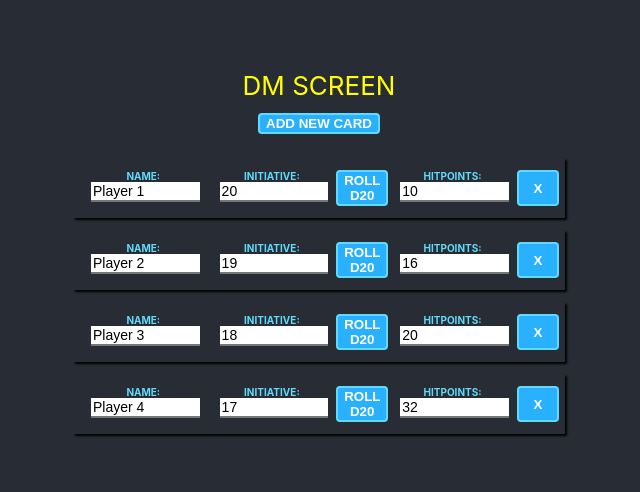
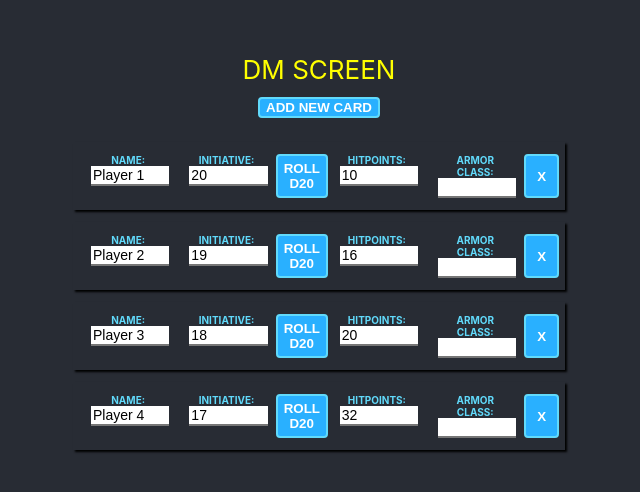
Before and after one commit to tdusnoki/dmscreen.io, a React (Create React App) app: page / in a window 1280 px wide. Shown: the part 142-634 px from the top of the page, without its empty margins (321-961 px from the left). Built offline with nearby package versions, Linux system fonts and the light colour scheme.

Commit message:
Added Armor Class to initiative tracker

```diff
--- a/src/App.js
+++ b/src/App.js
@@ -13,6 +13,7 @@ class App extends Component {
     this.updateName = this.updateName.bind(this);
     this.updateInitiative = this.updateInitiative.bind(this);
     this.updateHitpoints = this.updateHitpoints.bind(this);
+    this.updateArmorClass = this.updateArmorClass.bind(this);
     this.addCard = this.addCard.bind(this);
     this.removeElement = this.removeElement.bind(this);
   }
@@ -30,6 +31,14 @@ class App extends Component {
     const elements = this.state.elements;
     const index = elements.findIndex(el => el.id === id);
     elements[index].hitpoints = Number(value);
+    this.setState({ elements });
+  }
+
+  updateArmorClass(id, e) {
+    const { value } = e.target;
+    const elements = this.state.elements;
+    const index = elements.findIndex(el => el.id === id);
+    elements[index].armorclass = Number(value);
     this.setState({ elements });
   }
 
@@ -55,8 +64,9 @@ class App extends Component {
     elements[elements.length] = {
       id: randomId(),
       name: `Player ${elements.length + 1}`,
-      initiative: -100,
+      initiative: 0,
       hitpoints: 12,
+      armorclass: 10,
     };
     this.setState({
       elements: elements.sort((l, r) => r.initiative - l.initiative)
@@ -86,6 +96,7 @@ class App extends Component {
                 onNameChange={this.updateName}
                 onInitiativeChange={this.updateInitiative}
                 onHitpointsChange={this.updateHitpoints}
+                onArmorClassChange={this.updateArmorClass}
                 onRemove={this.removeElement}
               />
             )}
--- a/src/Card.js
+++ b/src/Card.js
@@ -7,9 +7,11 @@ export default ({
   name,
   initiative,
   hitpoints,
+  armorclass,
   onNameChange,
   onInitiativeChange,
   onHitpointsChange,
+  onArmorClassChange,
   onRemove,
 }) =>
   <div className="card">
@@ -40,5 +42,12 @@ export default ({
       onChange={e => onHitpointsChange(id, e)}
     />
 
+    <Input
+      label="Armor Class"
+      type="number"
+      value={armorclass}
+      onChange={e => onArmorClassChange(id, e)}
+    />
+
     <button onClick={() => onRemove(id)}>X</button>
   </div>;
```
